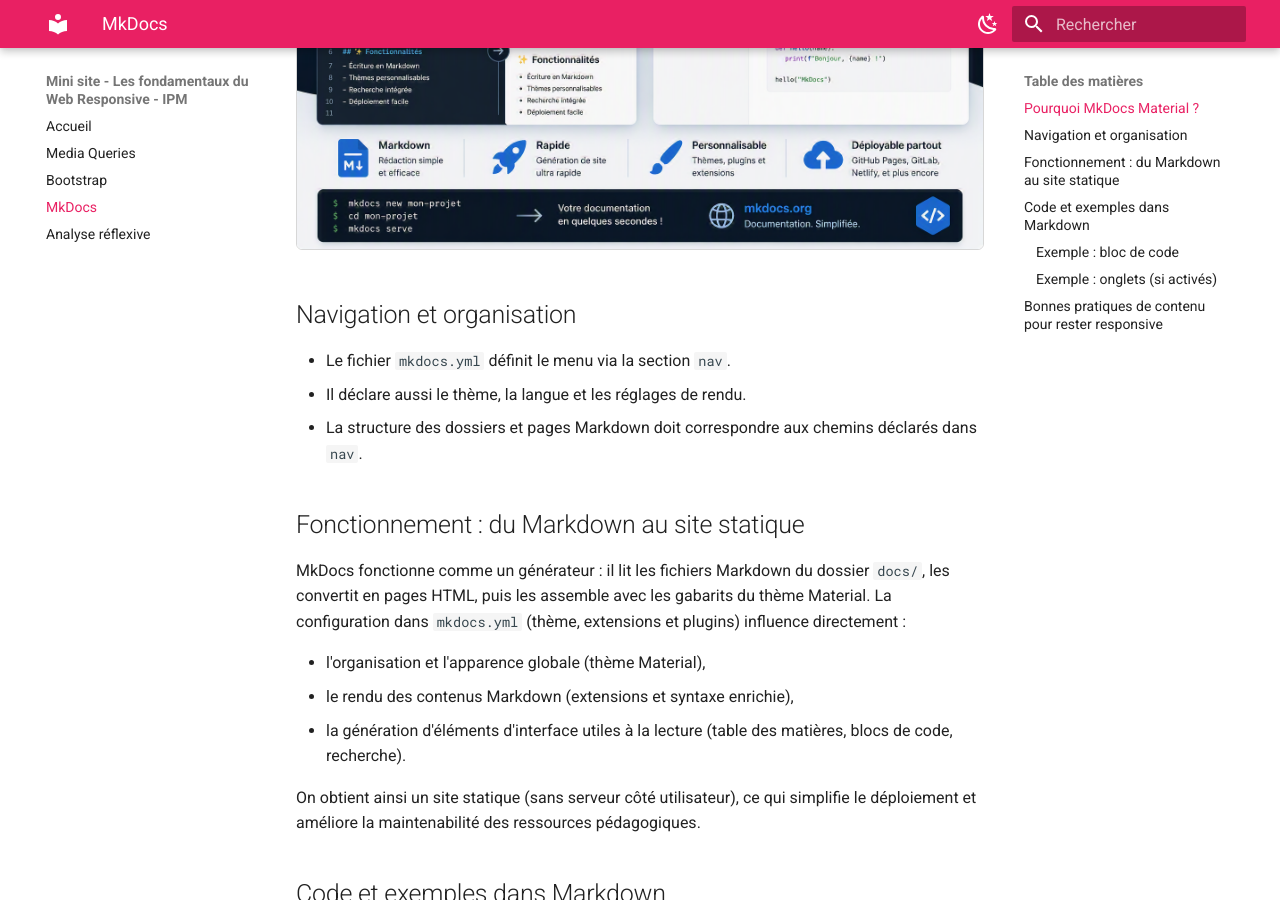
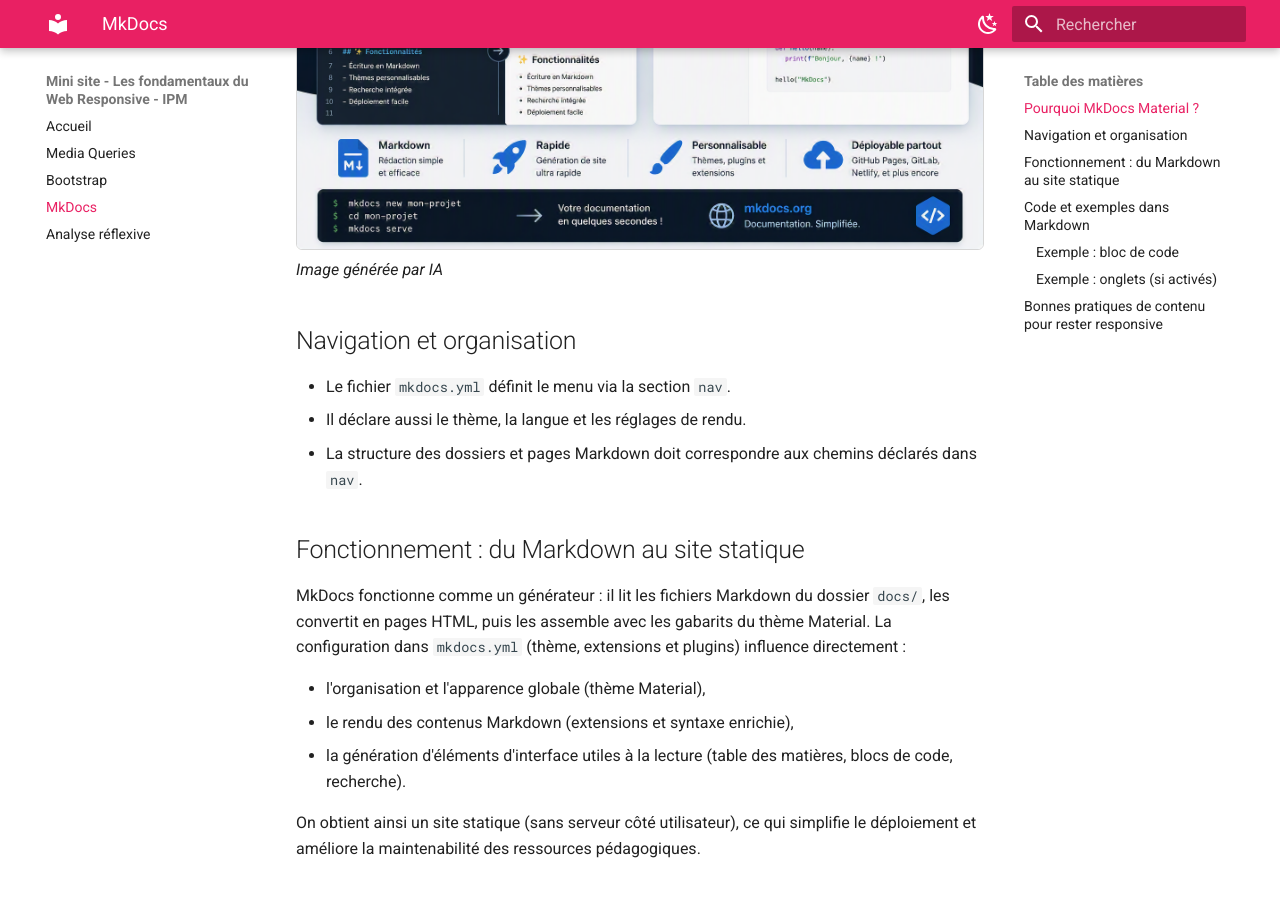
Before and after one commit to audreybrun-bit/tp-mkdocs-responsive-design, an MkDocs documentation site: the page built from docs/mkdocs.md, in a window 1280 px wide and 900 px high, scrolled down 717 px. Built offline with MkDocs 1.6.1 and Material for MkDocs 9.7.7, drawn with Linux system fonts in a browser that asks for light colours.

Commit message:
indication que l'image est générée par IA

```diff
--- a/docs/mkdocs.md
+++ b/docs/mkdocs.md
@@ -12,6 +12,7 @@ MkDocs Material rend la publication plus simple :
 Le responsive y est géré en grande partie par le thème. Cependant, l'ingénieur pédagogique doit tout de même produire un contenu lisible, structuré, et adapté à une lecture sur différents supports.
 
 ![image mkdocs](img/mkdocs.png)
+*Image générée par IA*
 
 ## Navigation et organisation
 
```
